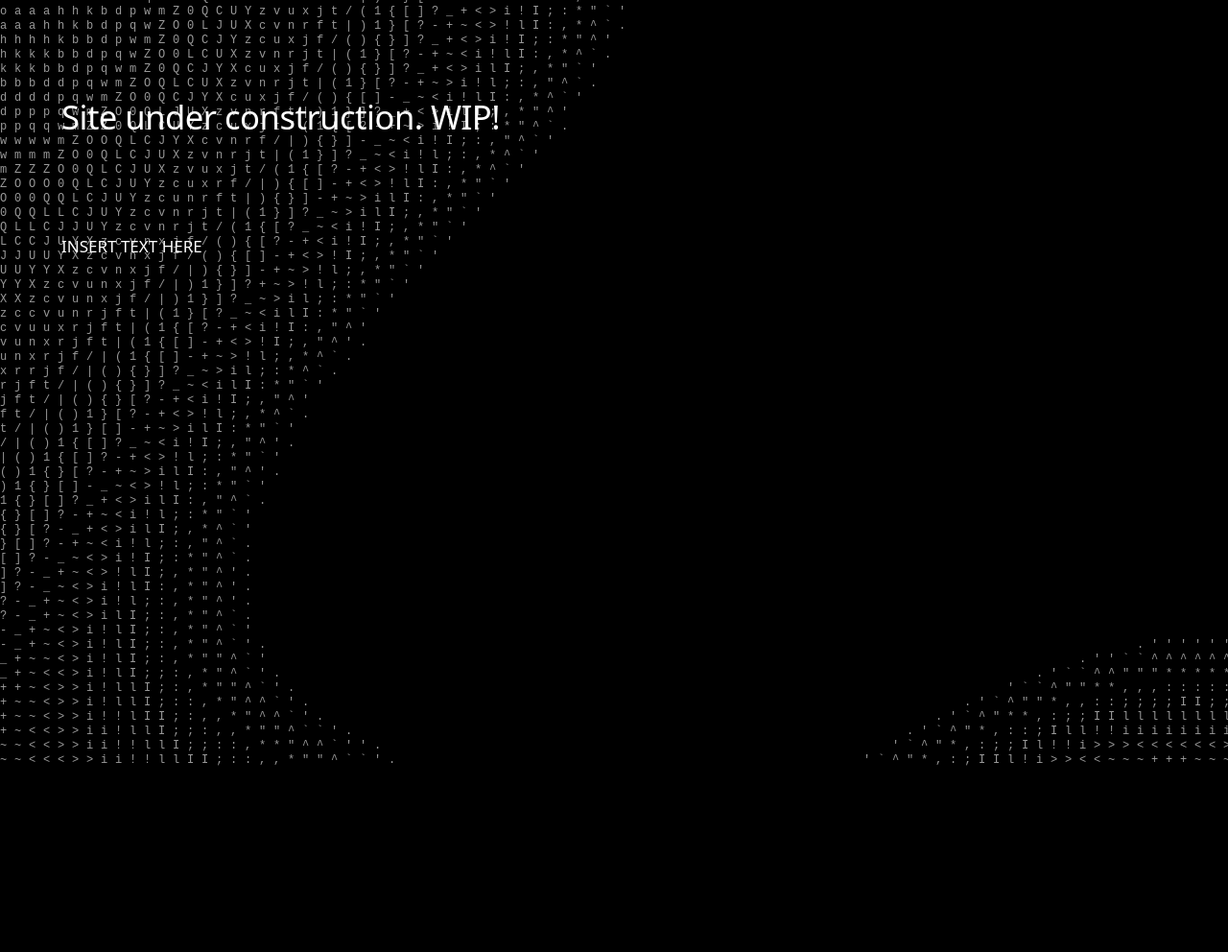
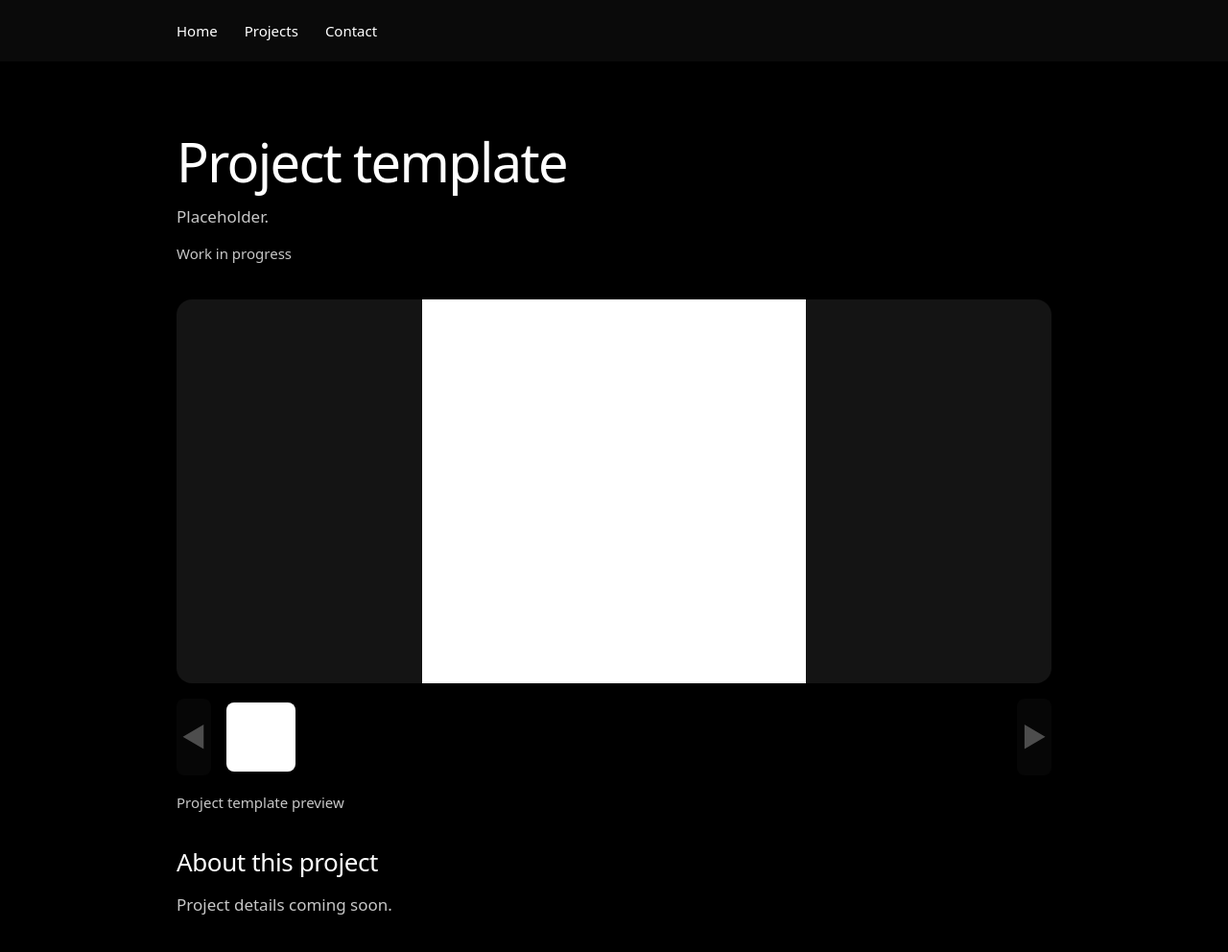
Before and after one commit to kennyL07/portfolio, a website built with Vite: page src/projects/projectTemplate.html in a window 1280 px wide. Shown: the whole page at 96% size. Before the commit the page ends 800 px from the top, so only its background shows below. Built offline with nearby package versions, Linux system fonts and the light colour scheme; a web font is replaced by a local one.

Commit message:
get started on projects

```diff
--- /dev/null
+++ b/src/projects/gallery.ts
@@ -0,0 +1,54 @@
+function setupProjectGallery(): void {
+  const gallery = document.querySelector<HTMLElement>('.project-gallery');
+  const main = gallery?.querySelector<HTMLButtonElement>('.gallery-main');
+  const image = main?.querySelector('img');
+  const caption = gallery?.querySelector<HTMLElement>('.gallery-caption');
+  const previous = gallery?.querySelector<HTMLButtonElement>('.gallery-previous');
+  const next = gallery?.querySelector<HTMLButtonElement>('.gallery-next');
+  const dialog = document.querySelector<HTMLDialogElement>('.gallery-lightbox');
+  const enlarged = dialog?.querySelector('img');
+  const close = dialog?.querySelector<HTMLButtonElement>('.gallery-close');
+  if (!gallery || !main || !image || !caption || !previous || !next || !dialog || !enlarged || !close) return;
+
+  const thumbnails = Array.from(gallery.querySelectorAll<HTMLButtonElement>('.gallery-thumbnail'));
+  let selected = 0;
+
+  const select = (index: number, reveal = false) => {
+    const thumbnail = thumbnails[index];
+    const preview = thumbnail?.querySelector('img');
+    if (!preview) return;
+
+    selected = index;
+    image.src = preview.currentSrc || preview.src;
+    image.alt = preview.alt;
+    caption.textContent = preview.alt;
+    thumbnails.forEach((button, i) => button.classList.toggle('is-selected', i === index));
+    previous.disabled = index === 0;
+    next.disabled = index === thumbnails.length - 1;
+    if (reveal) thumbnail.scrollIntoView({ block: 'nearest', inline: 'nearest' });
+  };
+
+  thumbnails.forEach((thumbnail, index) => {
+    thumbnail.addEventListener('click', () => select(index, true));
+  });
+  previous.addEventListener('click', () => select(selected - 1, true));
+  next.addEventListener('click', () => select(selected + 1, true));
+  gallery.addEventListener('keydown', (event) => {
+    if (event.key !== 'ArrowLeft' && event.key !== 'ArrowRight') return;
+    event.preventDefault();
+    select(selected + (event.key === 'ArrowLeft' ? -1 : 1), true);
+  });
+
+  main.addEventListener('click', () => {
+    enlarged.src = image.currentSrc || image.src;
+    enlarged.alt = image.alt;
+    dialog.showModal();
+  });
+  close.addEventListener('click', () => dialog.close());
+  dialog.addEventListener('click', (event) => {
+    if (event.target === dialog) dialog.close();
+  });
+  select(0);
+}
+
+setupProjectGallery();
--- /dev/null
+++ b/src/projects/project.css
@@ -0,0 +1,188 @@
+.project-nav {
+  position: sticky;
+  top: 0;
+  z-index: 50;
+  background: var(--glass);
+  -webkit-backdrop-filter: blur(20px);
+  backdrop-filter: blur(20px);
+}
+
+.project-nav-inner {
+  display: flex;
+  flex-wrap: wrap;
+  gap: 28px;
+  width: min(100%, 960px);
+  margin-inline: auto;
+  padding: 20px 24px;
+}
+
+.project-nav a {
+  font-size: var(--fs-sm);
+  text-decoration: none;
+}
+
+.project-nav a:hover {
+  text-decoration: underline;
+}
+
+.project-page {
+  display: grid;
+  gap: 36px;
+  width: min(100%, 960px);
+  margin-inline: auto;
+  padding: clamp(32px, 6vw, 72px) 24px 96px;
+}
+
+.project-header h1 {
+  font-size: var(--fs-3xl);
+  letter-spacing: -0.03em;
+}
+
+.project-header p {
+  margin: 12px 0 0;
+  color: var(--text-2);
+}
+
+.project-header .project-status {
+  font-size: var(--fs-sm);
+}
+
+.project-gallery {
+  display: grid;
+  gap: 16px;
+  min-width: 0;
+  margin: 0;
+}
+
+.project-gallery button,
+.gallery-close {
+  border: 0;
+  padding: 0;
+  background: var(--s1);
+  color: var(--text);
+  font: inherit;
+  cursor: pointer;
+}
+
+.gallery-main {
+  width: 100%;
+  height: clamp(240px, 50vh, 480px);
+  border-radius: var(--r-md);
+  overflow: hidden;
+}
+
+.gallery-main img {
+  width: 100%;
+  height: 100%;
+  object-fit: contain;
+}
+
+.gallery-controls {
+  display: grid;
+  grid-template-columns: 36px minmax(0, 1fr) 36px;
+  gap: 12px;
+}
+
+.gallery-controls > button {
+  border-radius: var(--r-xs);
+  font-size: 1.75rem;
+}
+
+.gallery-controls > button:disabled {
+  opacity: 0.3;
+  cursor: default;
+}
+
+.gallery-thumbnails {
+  display: flex;
+  gap: 12px;
+  min-width: 0;
+  overflow-x: auto;
+  padding: 4px;
+  scrollbar-width: thin;
+}
+
+.gallery-thumbnail {
+  flex: 0 0 72px;
+  height: 72px;
+  border-radius: var(--r-xs);
+  overflow: hidden;
+  opacity: 0.5;
+}
+
+.gallery-thumbnail.is-selected,
+.gallery-thumbnail:hover {
+  opacity: 1;
+}
+
+.gallery-thumbnail img {
+  width: 100%;
+  height: 100%;
+  object-fit: cover;
+}
+
+.gallery-caption {
+  color: var(--text-2);
+  font-size: var(--fs-sm);
+}
+
+.project-content h2 {
+  margin: 0 0 16px;
+  font-size: var(--fs-xl);
+  font-weight: 500;
+}
+
+.project-content p {
+  margin: 0;
+  color: var(--text-2);
+}
+
+.project-content p + p,
+.project-content .project-source {
+  margin-top: 16px;
+}
+
+.project-content ul {
+  padding-inline-start: 20px;
+  color: var(--text-2);
+}
+
+.project-content li + li {
+  margin-top: 8px;
+}
+
+.project-source {
+  font-size: var(--fs-sm);
+}
+
+.gallery-lightbox {
+  width: 100vw;
+  height: 100dvh;
+  max-width: none;
+  max-height: none;
+  margin: 0;
+  border: 0;
+  padding: 64px 24px 24px;
+  background: transparent;
+}
+
+.gallery-lightbox::backdrop {
+  background: rgb(0 0 0 / 85%);
+  backdrop-filter: blur(12px);
+}
+
+.gallery-lightbox > img {
+  width: 100%;
+  height: 100%;
+  object-fit: contain;
+}
+
+.gallery-close {
+  position: absolute;
+  top: 16px;
+  right: 24px;
+  width: 40px;
+  height: 40px;
+  border-radius: var(--r-xs);
+  font-size: 1.75rem;
+}
--- a/src/projects/projectTemplate.html
+++ b/src/projects/projectTemplate.html
@@ -2,7 +2,7 @@
 <html lang="en">
   <head>
     <meta charset="UTF-8" />
-    <link rel="icon" type="image/svg+xml" href="/favicon.svg" />
+    <link rel="icon" type="image/png" href="/favicon.png" />
     <link rel="preconnect" href="https://fonts.googleapis.com" />
     <link rel="preconnect" href="https://fonts.gstatic.com" crossorigin />
     <link
@@ -10,30 +10,55 @@
       rel="stylesheet"
     />
     <meta name="viewport" content="width=device-width, initial-scale=1.0" />
+    <link rel="stylesheet" href="/src/style.css" />
+    <link rel="stylesheet" href="./project.css" />
     <meta
       name="description"
       content="Kennyson Le — Computer Science major at Texas A&M College Station, Class of 2030."
     />
-    <title>Kennyson Le</title>
+    <title>Project template | Kennyson Le</title>
   </head>
   <body>
-    <header class="bar"></header>
-    <main id="main" tabindex="-1">
-      <section class="wrap">
-        <div class="section-head">
-          <h3>Site under construction. WIP!</h3>
+    <nav class="project-nav">
+      <div class="project-nav-inner">
+        <a href="/">Home</a>
+        <a href="/#projects">Projects</a>
+        <a href="/#contact">Contact</a>
+      </div>
+    </nav>
+    <main id="main" class="project-page" tabindex="-1">
+      <header class="project-header">
+        <h1>Project template</h1>
+        <p>Placeholder.</p>
+        <p class="project-status">Work in progress</p>
+      </header>
+
+      <figure class="project-gallery">
+        <button class="gallery-main" type="button">
+          <img src="/src/assets/project-template.png" alt="Project template preview" />
+        </button>
+        <div class="gallery-controls">
+          <button class="gallery-previous" type="button" disabled>◀</button>
+          <div class="gallery-thumbnails">
+            <button type="button" class="gallery-thumbnail is-selected">
+              <img src="/src/assets/project-template.png" alt="Project template preview" />
+            </button>
+          </div>
+          <button class="gallery-next" type="button" disabled>▶</button>
         </div>
-        <div>
-          <div id="gallery-container">
-            <div class="gallery-main">
+        <figcaption class="gallery-caption">Project template preview</figcaption>
+      </figure>
 
-            </div>
-          </div>
-          <p>
-            INSERT TEXT HERE
-          </p>
-        </div>
+      <section class="project-content">
+        <h2 id="project-overview">About this project</h2>
+        <p>Project details coming soon.</p>
       </section>
     </main>
+
+    <dialog class="gallery-lightbox">
+      <button class="gallery-close" type="button">X</button>
+      <img alt="" />
+    </dialog>
+    <script type="module" src="./gallery.ts"></script>
   </body>
 </html>
--- a/vite.config.ts
+++ b/vite.config.ts
@@ -1,7 +1,17 @@
 import { defineConfig } from 'vite'
+import { fileURLToPath } from 'node:url'
 
 export default defineConfig({
   plugins: [],
+  build: {
+    rolldownOptions: {
+      input: {
+        main: fileURLToPath(new URL('./index.html', import.meta.url)),
+        projectTemplate: fileURLToPath(new URL('./src/projects/projectTemplate.html', import.meta.url)),
+        vex2024: fileURLToPath(new URL('./src/projects/vex-2024.html', import.meta.url)),
+      }
+    }
+  },
   server: {
     port: 4173,
     allowedHosts: true
```
Also changed, not shown: index.html (+5 -5 lines), src/projects/vex-2024.html (added, +77 -0 lines), src/assets/projects/vex-2024/IMG20240302191112.jpg (added), src/assets/projects/vex-2024/IMG_4461.jpg (added), 3 other files.
